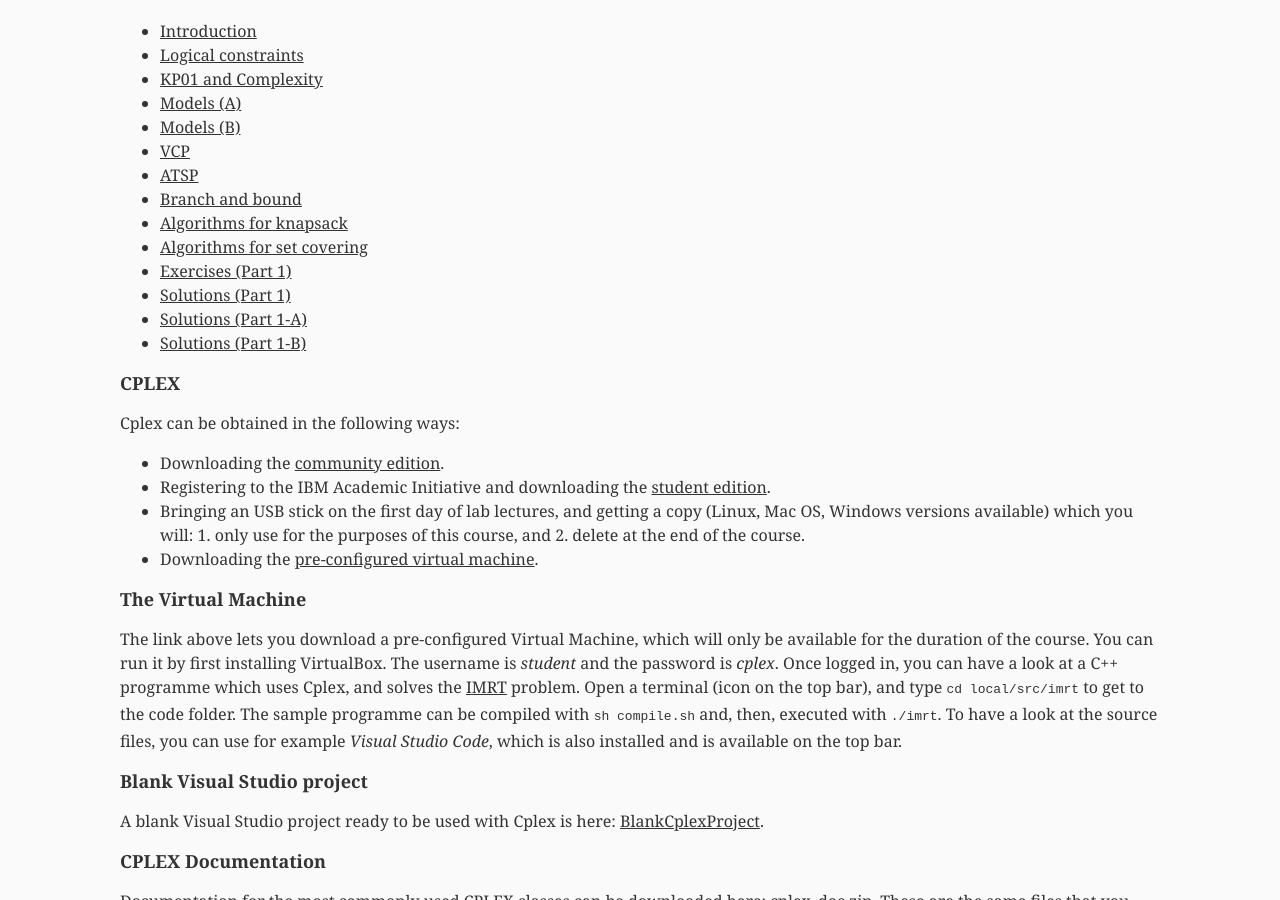
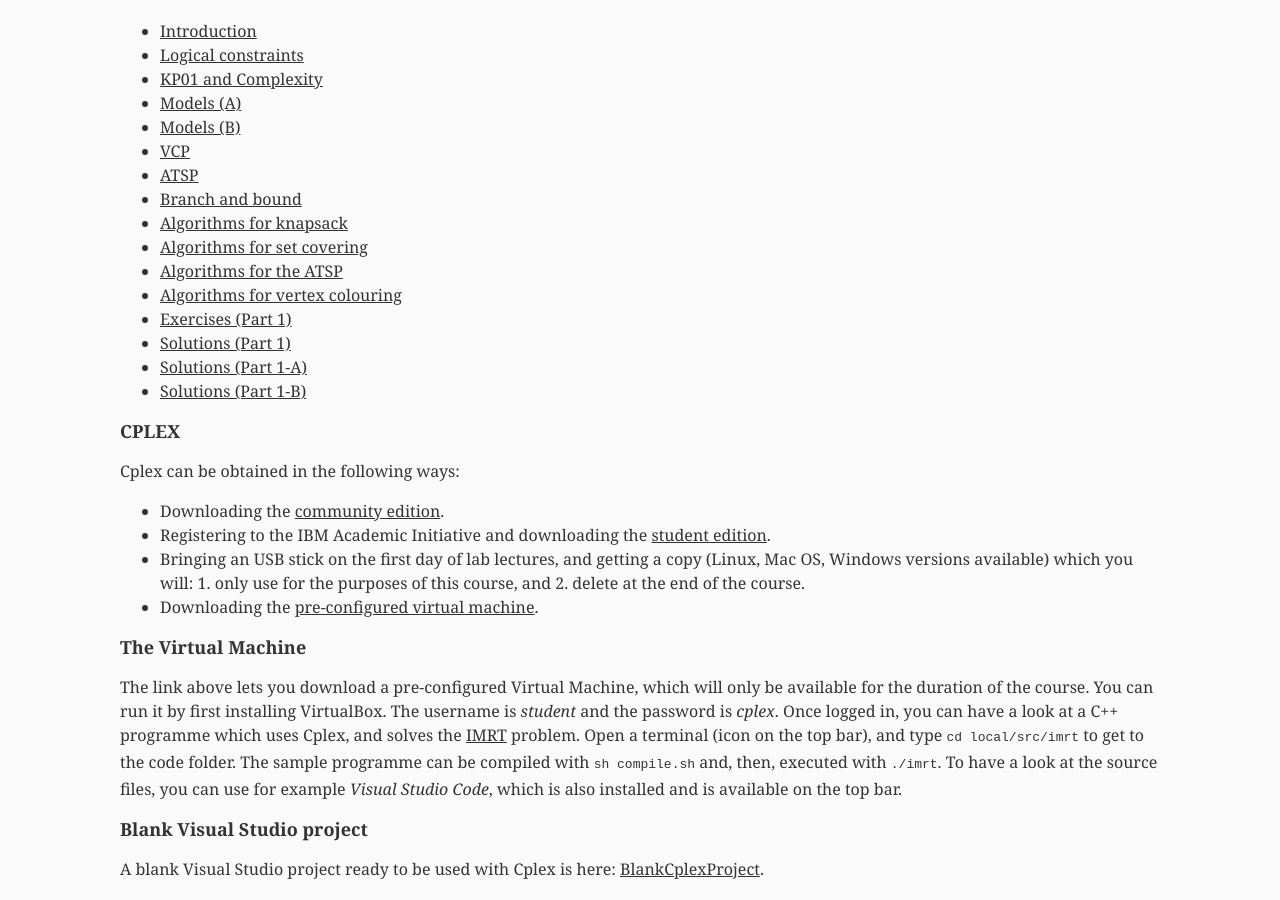
Before and after one commit to alberto-santini/alberto-santini.github.io, a Jekyll site: the page built from oa/index.html, in a window 1280 px wide and 900 px high, scrolled down 497 px. Built offline with Jekyll 4.4.1, drawn with Linux system fonts in a browser that asks for light colours.

Commit message:
added new slides to oa

```diff
--- a/oa/index.html
+++ b/oa/index.html
@@ -43,6 +43,8 @@
       <li><a href="/files/oa/OPT-ALG_2017_8_B-a-B.pdf">Branch and bound</a></li>
       <li><a href="/files/oa/OPT-ALG_2017_9_KP-alg.pdf">Algorithms for knapsack</a></li>
       <li><a href="/files/oa/OPT-ALG_2017_10_SCP-alg.pdf">Algorithms for set covering</a></li>
+      <li><a href="/files/oa/OPT-ALG_2017_11_ATSP-alg.pdf">Algorithms for the ATSP</a></li>
+      <li><a href="/files/oa/OPT-ALG_2017_12_VCP-alg.pdf">Algorithms for vertex colouring</a></li>
       <li><a href="/files/oa/OPT-ALG_2017_Exercises_Part-1.pdf">Exercises (Part 1)</a></li>
       <li><a href="/files/oa/OPT-ALG_2017_Sol_EX-1-2-Part-1.pdf">Solutions (Part 1)</a></li>
       <li><a href="/files/oa/OPT-ALG_2017_Sol_Part_1-A.pdf">Solutions (Part 1-A)</a></li>
```
Also changed, not shown: 2 other files.
